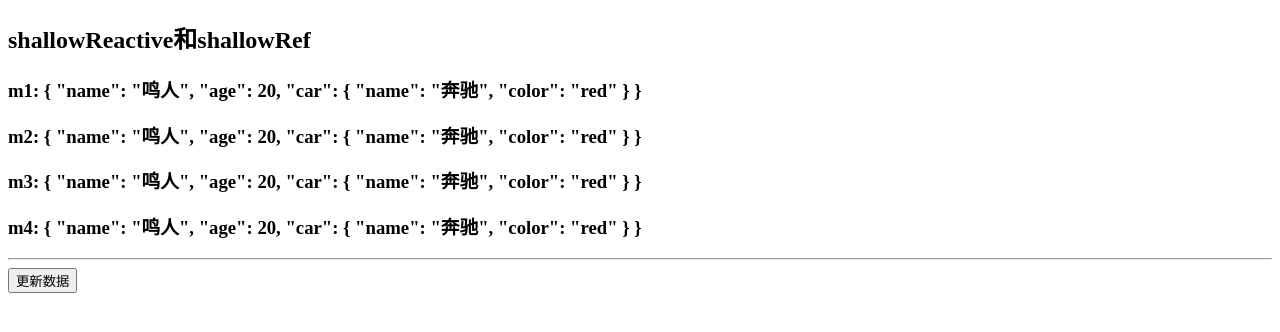
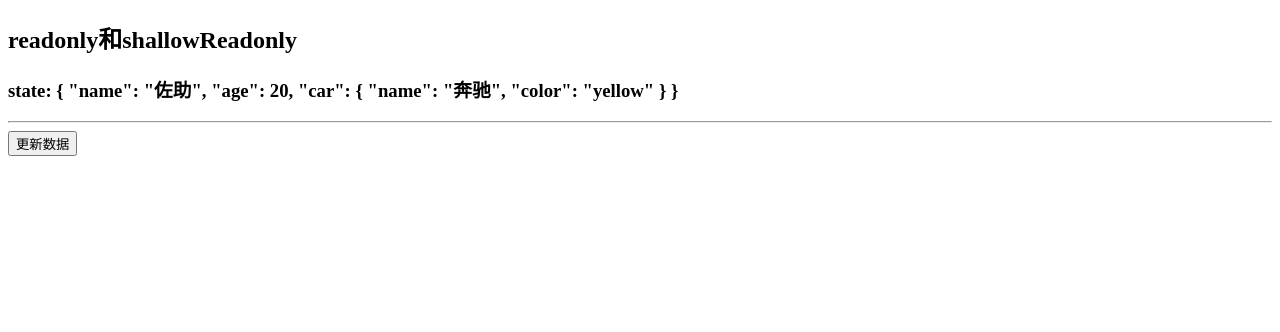
Before and after one commit to GHwhisper/Vue3_Study, a Vue app: page / in a window 1280 px wide. Shown: the top 332 px of the page. Built offline with nearby package versions, Linux system fonts and the light colour scheme.

Commit message:
readonly和shallowReadonly

```diff
--- a/src/App.vue
+++ b/src/App.vue
@@ -1,82 +1,41 @@
 <template>
-  <h2>shallowReactive和shallowRef</h2>
-  <h3>m1: {{ m1 }}</h3>
-  <h3>m2: {{ m2 }}</h3>
-  <h3>m3: {{ m3 }}</h3>
-  <h3>m4: {{ m4 }}</h3>
+  <h2>readonly和shallowReadonly</h2>
+  <h3>state: {{ state2 }}</h3>
   <hr>
   <button @click="update">更新数据</button>
 </template>
 
 <script lang="ts">
-import { defineComponent, reactive, shallowReactive, ref, shallowRef } from 'vue'
+import { defineComponent, reactive, readonly, shallowReadonly } from 'vue'
 
 export default defineComponent({
   name: 'App',
+
   setup() {
-    // 深度劫持（深监视）---深度响应式
-    const m1 = reactive({
-      name: '鸣人',
+    const state = reactive({
+      name: '佐助',
       age: 20,
       car: {
         name: '奔驰',
-        color: 'red'
-      }
-    })
-    // 浅劫持（浅监视）---浅响应式
-    const m2 = shallowReactive({
-      name: '鸣人',
-      age: 20,
-      car: {
-        name: '奔驰',
-        color: 'red'
-      }
-    })
-    // 深度劫持（深监视）---深度响应式---做了reactive处理
-    const m3 = ref({
-      name: '鸣人',
-      age: 20,
-      car: {
-        name: '奔驰',
-        color: 'red'
-      }
-    })
-    // 浅劫持（浅监视）---浅响应式
-    const m4 = shallowRef({
-      name: '鸣人',
-      age: 20,
-      car: {
-        name: '奔驰',
-        color: 'red'
+        color: 'yellow'
       }
     })
 
+    // 只读数据---深度只读
+    // const state2 = readonly(state)
+
+    // 也是只读---浅只读
+    const state2 = shallowReadonly(state)
+
     const update = () => {
-      // 更改m1的数据---reactive方式
-      // m1.name += '=='
-      // m1.car.name += '=='
-
-      // 更改m2的数据---shallowReactive方式
-      // m2.name += '=='
-      // m2.car.name += '=='
-
-      // 更改m3的数据---ref方式
-      // m3.value.name += '=='
-      // m3.value.car.name += '=='
-
-      // 更改m4的数据---shallowRef方式
-      // m4.value.name += '=='
-      // m4.value.name += '=='
-
-      console.log(m3, m4)
+      console.log('测试')
+      // state2.name += '=='
+      state2.car.name += '=='
     }
 
     return {
-      m1,
-      m2,
-      m3,
-      m4,
-      update
+      state2,
+      update,
     }
   }
 })
```
